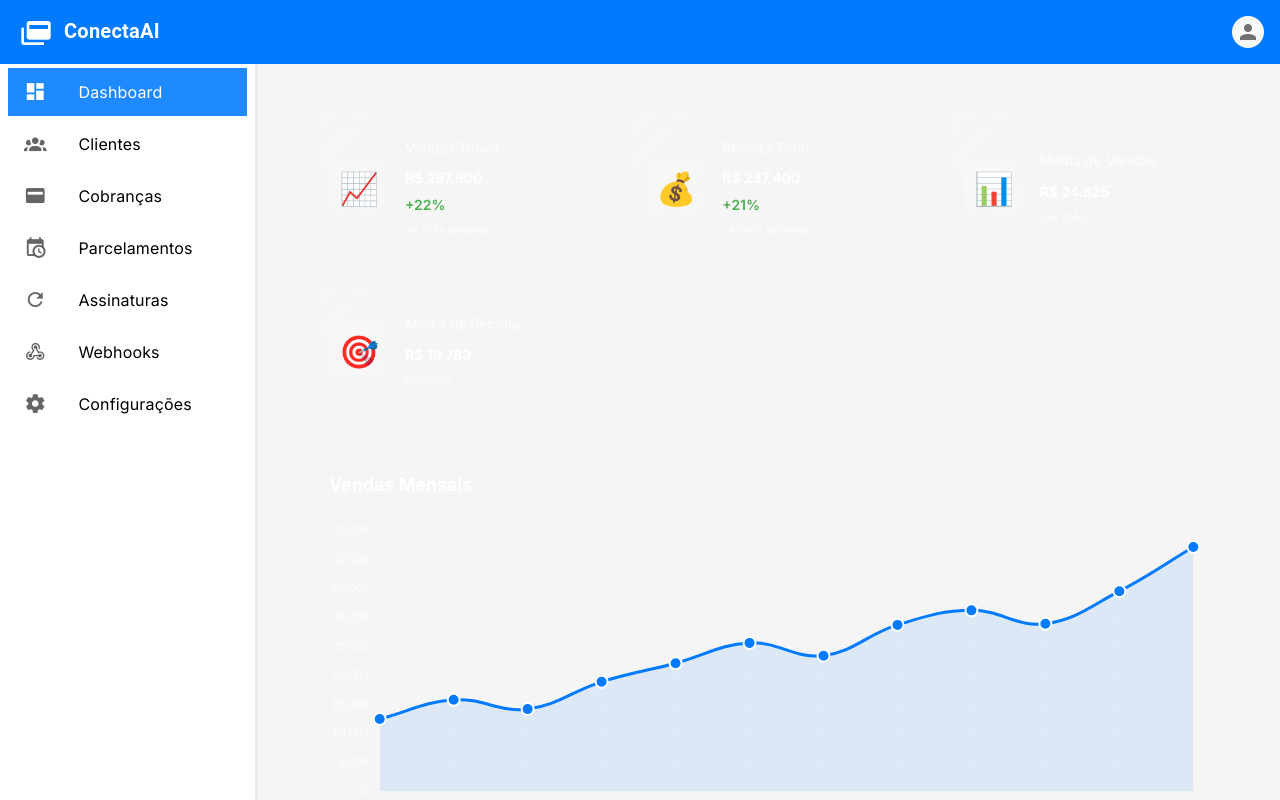
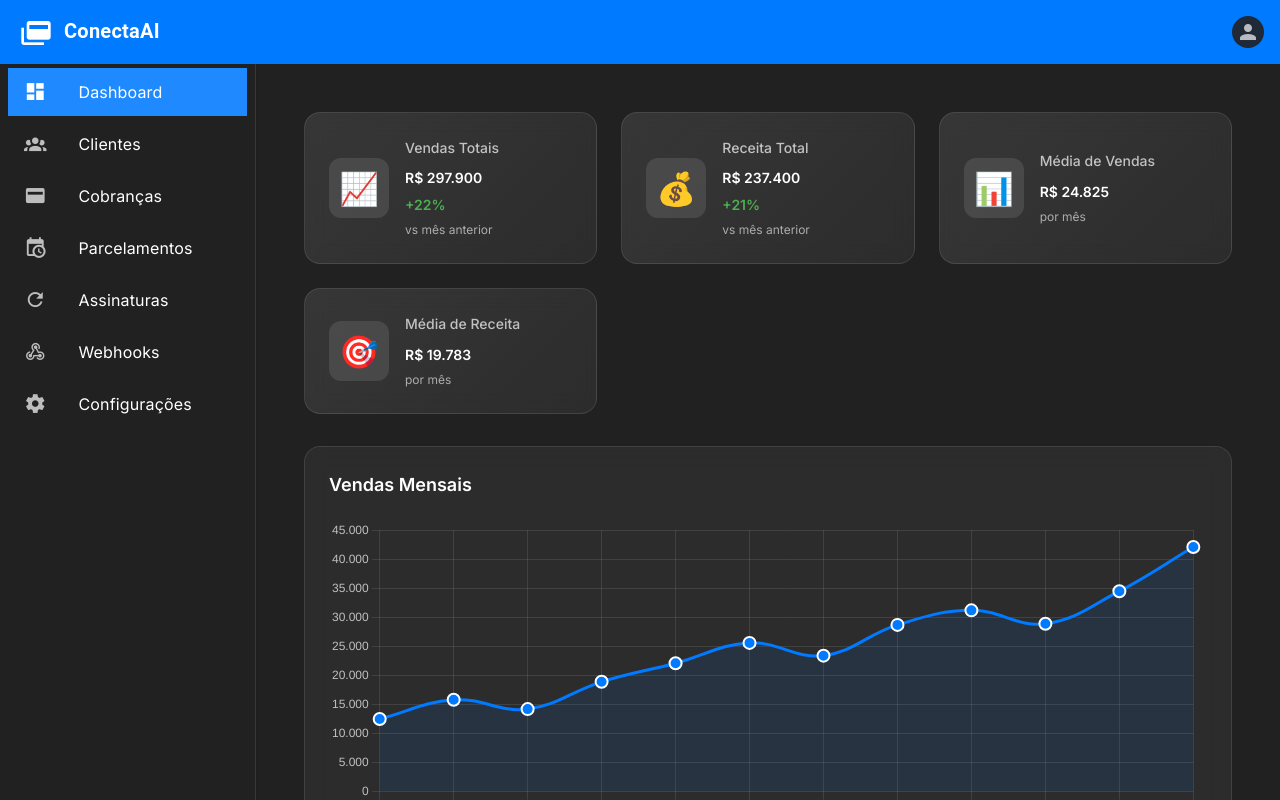
Before and after one commit to Phelipe-Pereira/conectaAi-front, a Vue app: page /dashboard in a window 1280 px wide. Both pictures are taken after typing "name@example.com", "Sample123" into the empty fields and a click on the button "Entrar". Shown: the top 800 px of the page. Built offline with nearby package versions, Linux system fonts and the light colour scheme.

Commit message:
fix: corrigir tema escuro e erros de componentes - Alterar tema padrão para escuro (como no projeto original) - Corrigir v-model em AppDataTable e AppSnackbar - Ajustar cores e estilos para tema escuro - Corrigir erros de compilação Vue 3

```diff
--- a/src/components/common/AppDataTable.vue
+++ b/src/components/common/AppDataTable.vue
@@ -58,10 +58,10 @@
         Mostrando {{ startIndex + 1 }} a {{ endIndex }} de {{ totalItems }} itens
       </div>
       <v-pagination
-        v-model="page"
+        :model-value="page"
         :length="totalPages"
         :total-visible="7"
-        @input="$emit('page-change', $event)"
+        @update:model-value="$emit('page-change', $event)"
       />
     </div>
   </div>
--- a/src/components/common/AppSnackbar.vue
+++ b/src/components/common/AppSnackbar.vue
@@ -1,6 +1,6 @@
 <template>
   <v-snackbar
-    v-model="snackbar"
+    :model-value="snackbar"
     :color="color"
     :timeout="timeout"
     :top="top"
@@ -10,7 +10,7 @@
     :centered="centered"
     :multi-line="multiLine"
     :vertical="vertical"
-    @input="onInput"
+    @update:model-value="onInput"
   >
     <div class="d-flex align-center">
       <v-icon left v-if="icon" class="mr-2">
--- a/src/layouts/DefaultLayout.vue
+++ b/src/layouts/DefaultLayout.vue
@@ -1,17 +1,8 @@
 <template>
   <v-app>
     <!-- App Bar -->
-    <v-app-bar
-      app
-      color="primary"
-      dark
-      elevation="0"
-      class="px-0"
-    >
-      <v-app-bar-nav-icon
-        @click="drawer = !drawer"
-        class="d-md-none"
-      />
+    <v-app-bar app color="primary" dark elevation="0" class="px-0">
+      <v-app-bar-nav-icon @click="drawer = !drawer" class="d-md-none" />
 
       <v-toolbar-title class="d-flex align-center">
         <v-icon size="32" class="mr-3">mdi-credit-card-multiple</v-icon>
@@ -23,11 +14,7 @@
       <!-- User Menu -->
       <v-menu offset-y>
         <template v-slot:activator="{ props }">
-          <v-btn
-            icon
-            v-bind="props"
-            class="mr-2"
-          >
+          <v-btn icon v-bind="props" class="mr-2">
             <v-avatar size="32">
               <v-icon>mdi-account</v-icon>
             </v-avatar>
@@ -60,7 +47,7 @@
       app
       :permanent="$vuetify.display.mdAndUp"
       :temporary="$vuetify.display.smAndDown"
-       color="white"
+      color="grey-darken-4"
       elevation="1"
     >
       <v-list class="pa-0">
@@ -77,7 +64,7 @@
     </v-navigation-drawer>
 
          <!-- Main Content -->
-     <v-main class="bg-grey-lighten-4">
+     <v-main class="bg-grey-darken-4">
        <v-container fluid class="pa-6">
         <router-view />
       </v-container>
@@ -113,38 +100,38 @@ const menuItems = [
   {
     title: 'Dashboard',
     icon: 'mdi-view-dashboard',
-    to: '/dashboard'
+    to: '/dashboard',
   },
   {
     title: 'Clientes',
     icon: 'mdi-account-group',
-    to: '/dashboard/clientes'
+    to: '/dashboard/clientes',
   },
   {
     title: 'Cobranças',
     icon: 'mdi-credit-card',
-    to: '/dashboard/cobrancas'
+    to: '/dashboard/cobrancas',
   },
   {
     title: 'Parcelamentos',
     icon: 'mdi-calendar-clock',
-    to: '/dashboard/parcelamentos'
+    to: '/dashboard/parcelamentos',
   },
   {
     title: 'Assinaturas',
     icon: 'mdi-refresh',
-    to: '/dashboard/assinaturas'
+    to: '/dashboard/assinaturas',
   },
   {
     title: 'Webhooks',
     icon: 'mdi-webhook',
-    to: '/dashboard/webhooks'
+    to: '/dashboard/webhooks',
   },
   {
     title: 'Configurações',
     icon: 'mdi-cog',
-    to: '/dashboard/configuracoes'
-  }
+    to: '/dashboard/configuracoes',
+  },
 ]
 
 // Computed para snackbar
@@ -153,7 +140,7 @@ const snackbar = computed(() => ({
   text: snackbarStore.text,
   color: snackbarStore.color,
   timeout: snackbarStore.timeout,
-  icon: snackbarStore.icon
+  icon: snackbarStore.icon,
 }))
 
 // Métodos
@@ -165,7 +152,7 @@ const logout = () => {
 
 <style scoped>
 .v-navigation-drawer {
-  border-right: 1px solid rgba(0, 0, 0, 0.08);
+  border-right: 1px solid rgba(255, 255, 255, 0.1);
 }
 
 .v-list-item {
@@ -175,7 +162,7 @@ const logout = () => {
 }
 
 .v-list-item:hover {
-  background-color: rgba(0, 122, 255, 0.08);
+  background-color: rgba(0, 122, 255, 0.2);
 }
 
 .v-list-item--active {
@@ -189,7 +176,7 @@ const logout = () => {
 
 .v-main {
   min-height: 100vh;
-  background-color: #f5f5f5;
+  background-color: #111827;
 }
 
 .v-container {
@@ -197,6 +184,6 @@ const logout = () => {
 }
 
 .v-app-bar {
-  box-shadow: 0 2px 4px rgba(0, 0, 0, 0.1);
+  box-shadow: 0 2px 4px rgba(0, 0, 0, 0.3);
 }
 </style>
--- a/src/plugins/vuetify.ts
+++ b/src/plugins/vuetify.ts
@@ -8,7 +8,7 @@ export default createVuetify({
   components,
   directives,
   theme: {
-    defaultTheme: 'light',
+    defaultTheme: 'dark',
     themes: {
       light: {
         colors: {
@@ -46,10 +46,10 @@ export default createVuetify({
   },
   defaults: {
     VApp: {
-      style: 'background-color: #f5f5f5;',
+      style: 'background-color: #111827;',
     },
     VCard: {
-      style: 'background-color: #ffffff; border-radius: 8px; box-shadow: 0 2px 4px rgba(0,0,0,0.1);',
+      style: 'background-color: #1f2937; border-radius: 8px; box-shadow: 0 2px 4px rgba(0,0,0,0.3);',
     },
     VBtn: {
       style: 'text-transform: none; font-weight: 500;',
```
Lines whose indentation alone changed are shown as unchanged.
